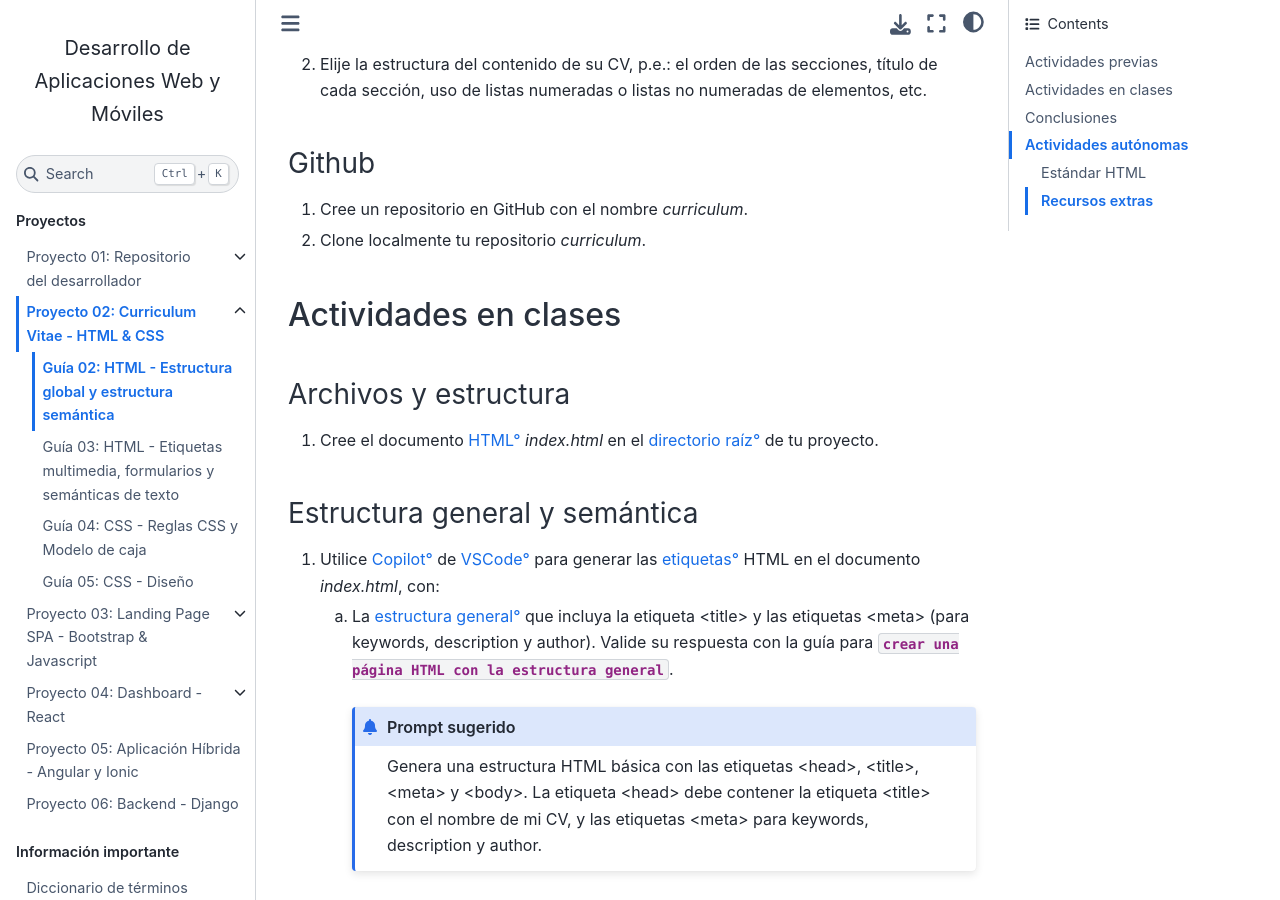
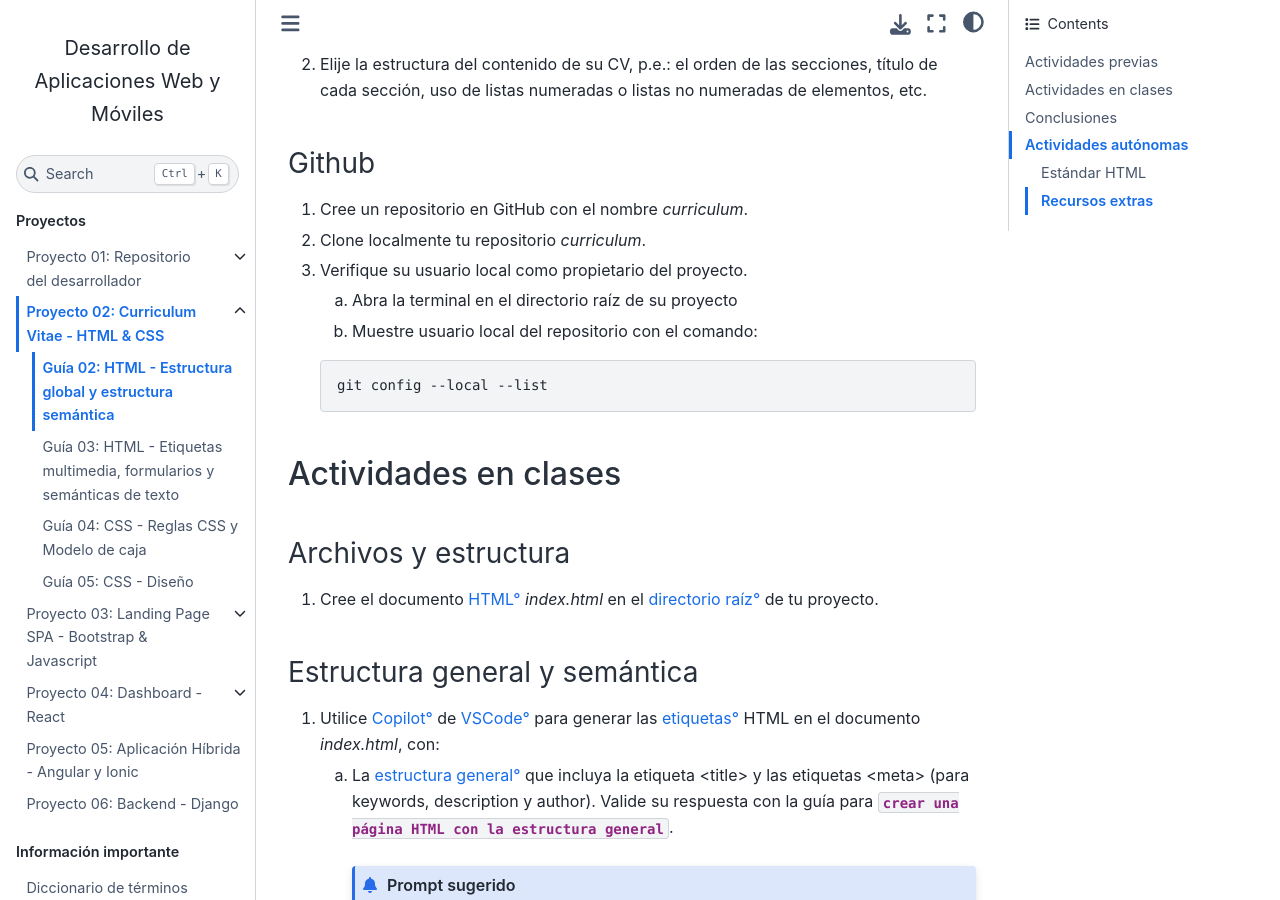
Before and after one commit to DAWMFIEC/DAWM-AI, a Sphinx documentation site: the page built from docs/source/guias/guia02.rst, in a window 1280 px wide and 900 px high, scrolled down 511 px. Built offline with Sphinx 7.4.7 and the Sphinx Book theme 1.1.4, drawn with Linux system fonts in a browser that asks for light colours; comment, search, counter and statistics services are not loaded.

Commit message:
guia02 git config

```diff
--- a/docs/source/guias/guia02.rst
+++ b/docs/source/guias/guia02.rst
@@ -26,6 +26,14 @@ Github
 
 1. Cree un repositorio en GitHub con el nombre *curriculum*.
 2. Clone localmente tu repositorio *curriculum*.
+3. Verifique su usuario local como propietario del proyecto.
+
+   a) Abra la terminal en el directorio raíz de su proyecto
+   b) Muestre usuario local del repositorio con el comando:
+
+   .. code-block:: bash
+
+      git config --local --list
 
 Actividades en clases
 =====================
```
